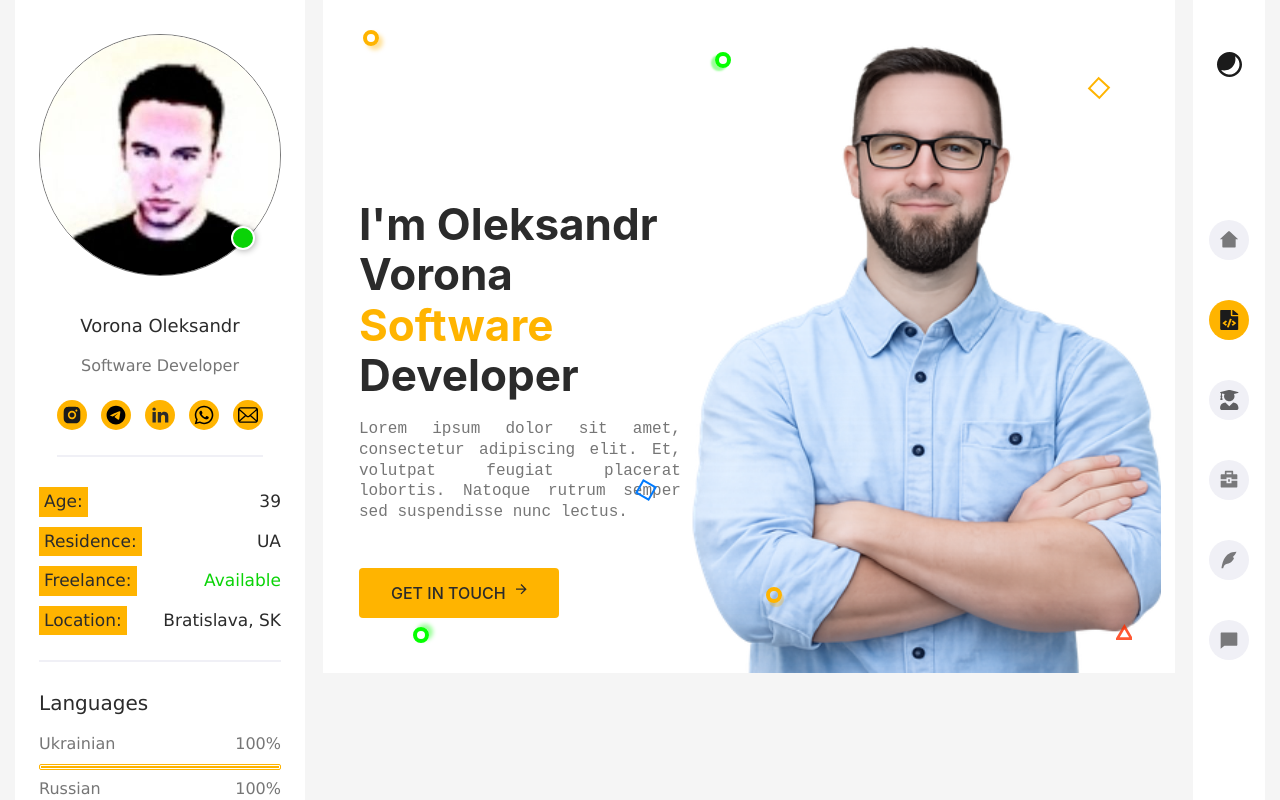
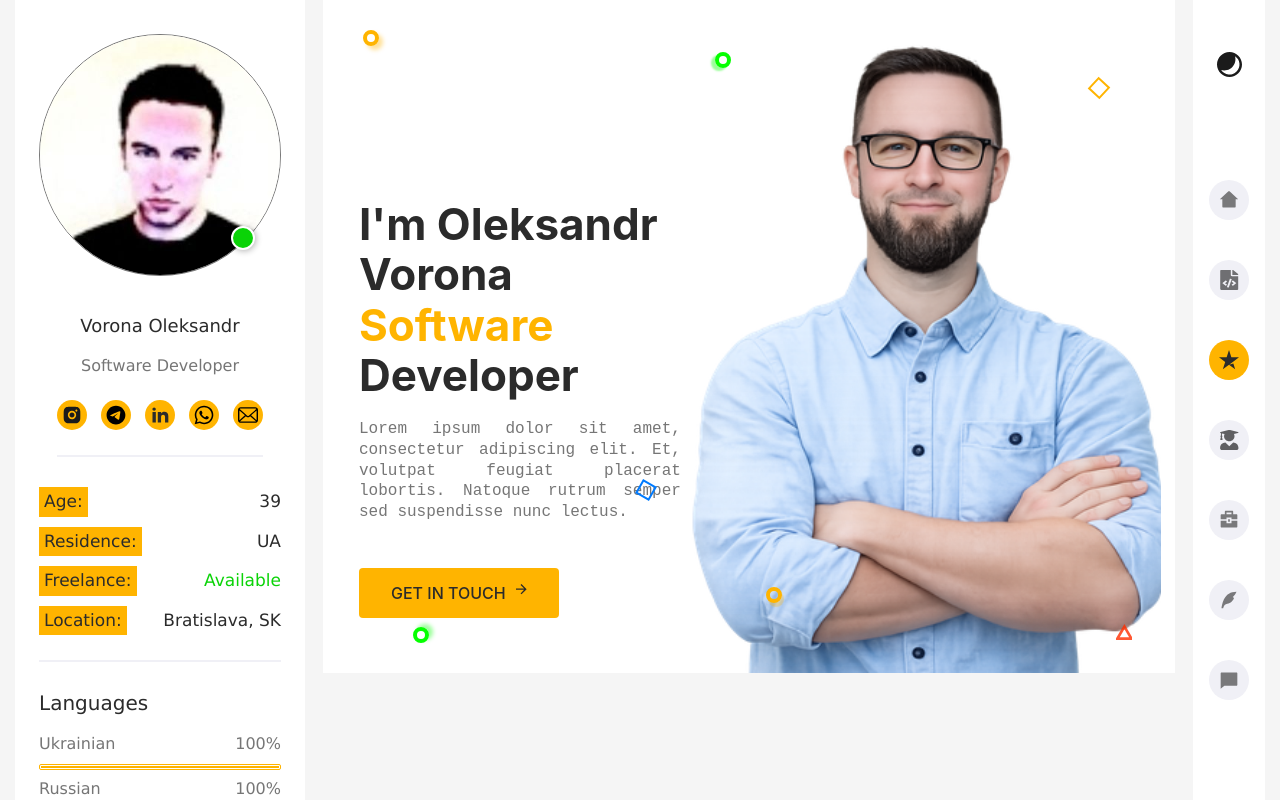
Before and after one commit to scatch03/vo-site, a React (Vite) app: page / in a window 1280 px wide. Shown: the top 800 px of the page. Built offline with nearby package versions, Linux system fonts and the light colour scheme; a web font is replaced by a local one.

Commit message:
Add testimonials nav item with matched star icon

```diff
--- a/src/App.jsx
+++ b/src/App.jsx
@@ -30,7 +30,7 @@ import Hero from './components/Hero/Hero';
 import Footer from './components/Footer/Footer';
 import Navigation from './components/Navigation/Navigation';
 
-const NAV_SECTION_IDS = ['home', 'services', 'cv', 'portfolio', 'blog', 'contacts'];
+const NAV_SECTION_IDS = ['home', 'services', 'testimonials', 'cv', 'portfolio', 'blog', 'contacts'];
 
 function App() {
   const [isDarkTheme, setIsDarkTheme] = useState(() => {
--- a/src/components/Navigation/Navigation.jsx
+++ b/src/components/Navigation/Navigation.jsx
@@ -1,6 +1,7 @@
 import contrast from '../../assets/contrast.svg';
 import home from '../../assets/home.svg';
 import services from '../../assets/services.svg';
+import starNav from '../../assets/star-nav.svg';
 import education from '../../assets/cv.svg';
 import portfolio from '../../assets/portfolio.svg';
 import blog from '../../assets/blog.svg';
@@ -12,6 +13,7 @@ import { cn } from '../../utils/cn';
 const navItems = [
   { sectionId: 'home', label: 'Home', icon: home, alt: 'Home' },
   { sectionId: 'services', label: 'Services', icon: services, alt: 'Services' },
+  { sectionId: 'testimonials', label: 'Testimonials', icon: starNav, alt: 'Testimonials' },
   { sectionId: 'cv', label: 'CV', icon: education, alt: 'Curriculum Vitae' },
   { sectionId: 'portfolio', label: 'Portfolio', icon: portfolio, alt: 'Portfolio' },
   { sectionId: 'blog', label: 'Blog', icon: blog, alt: 'Blog' },
--- a/src/components/Testimonials/Testimonials.jsx
+++ b/src/components/Testimonials/Testimonials.jsx
@@ -5,7 +5,7 @@ import { cn } from '../../utils/cn';
 
 const Testimonials = () => {
     return (
-        <section className={cn(styles, 'testimonials')}>
+        <section id='testimonials' className={cn(styles, 'testimonials')}>
             <h3 className={cn(styles, 'testimonials__title')}>Recommendations</h3>
             <p className={cn(styles, 'testimonials__description')}>Lorem ipsum dolor sit amet consectetur adipisicing elit. Asperiores molestias perferendis explicabo, corrupti tempora maiores quaerat odit voluptas recusandae totam doloribus.</p>
             <ClientsCarousel />
--- a/src/index.module.scss
+++ b/src/index.module.scss
@@ -69,7 +69,7 @@ form input, form textarea {
     padding-bottom: 0;
   }
 
-  #home, #services, #cv, #portfolio, #blog, #contacts {
+  #home, #services, #testimonials, #cv, #portfolio, #blog, #contacts {
     scroll-margin-top: 96px;
   }
 }
```
Also changed, not shown: src/assets/star-nav.svg (added).
